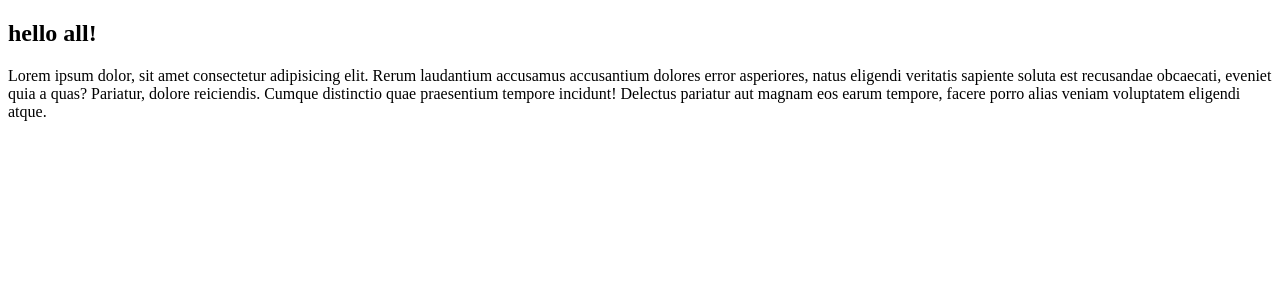
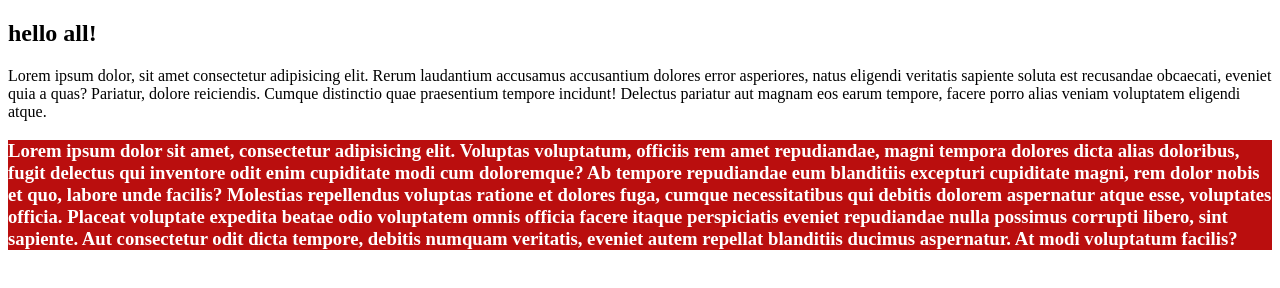
Before and after one commit to kumarJK999/practice2, a plain HTML site: page index.html in a window 1280 px wide. Drawn offline with Linux system fonts and the light colour scheme.

Commit message:
some code added

```diff
--- a/index.html
+++ b/index.html
@@ -16,5 +16,18 @@
       Delectus pariatur aut magnam eos earum tempore, facere porro alias veniam
       voluptatem eligendi atque.
     </p>
+    <h3>
+      Lorem ipsum dolor sit amet, consectetur adipisicing elit. Voluptas
+      voluptatum, officiis rem amet repudiandae, magni tempora dolores dicta
+      alias doloribus, fugit delectus qui inventore odit enim cupiditate modi
+      cum doloremque? Ab tempore repudiandae eum blanditiis excepturi cupiditate
+      magni, rem dolor nobis et quo, labore unde facilis? Molestias repellendus
+      voluptas ratione et dolores fuga, cumque necessitatibus qui debitis
+      dolorem aspernatur atque esse, voluptates officia. Placeat voluptate
+      expedita beatae odio voluptatem omnis officia facere itaque perspiciatis
+      eveniet repudiandae nulla possimus corrupti libero, sint sapiente. Aut
+      consectetur odit dicta tempore, debitis numquam veritatis, eveniet autem
+      repellat blanditiis ducimus aspernatur. At modi voluptatum facilis?
+    </h3>
   </body>
 </html>
--- a/style.css
+++ b/style.css
@@ -0,0 +1,4 @@
+h3 {
+  color: #ffffff;
+  background-color: rgb(186, 14, 14);
+}
```
